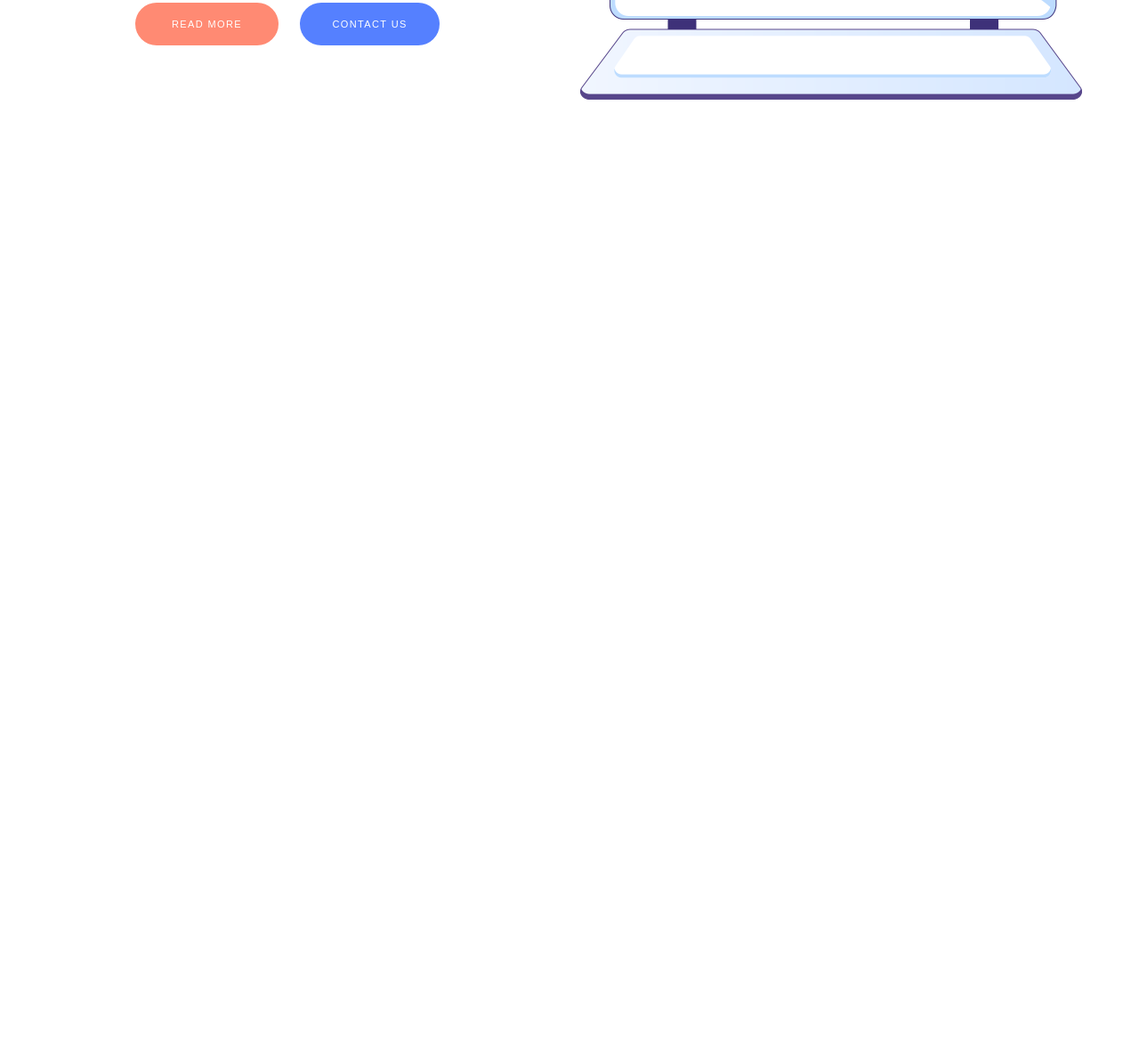
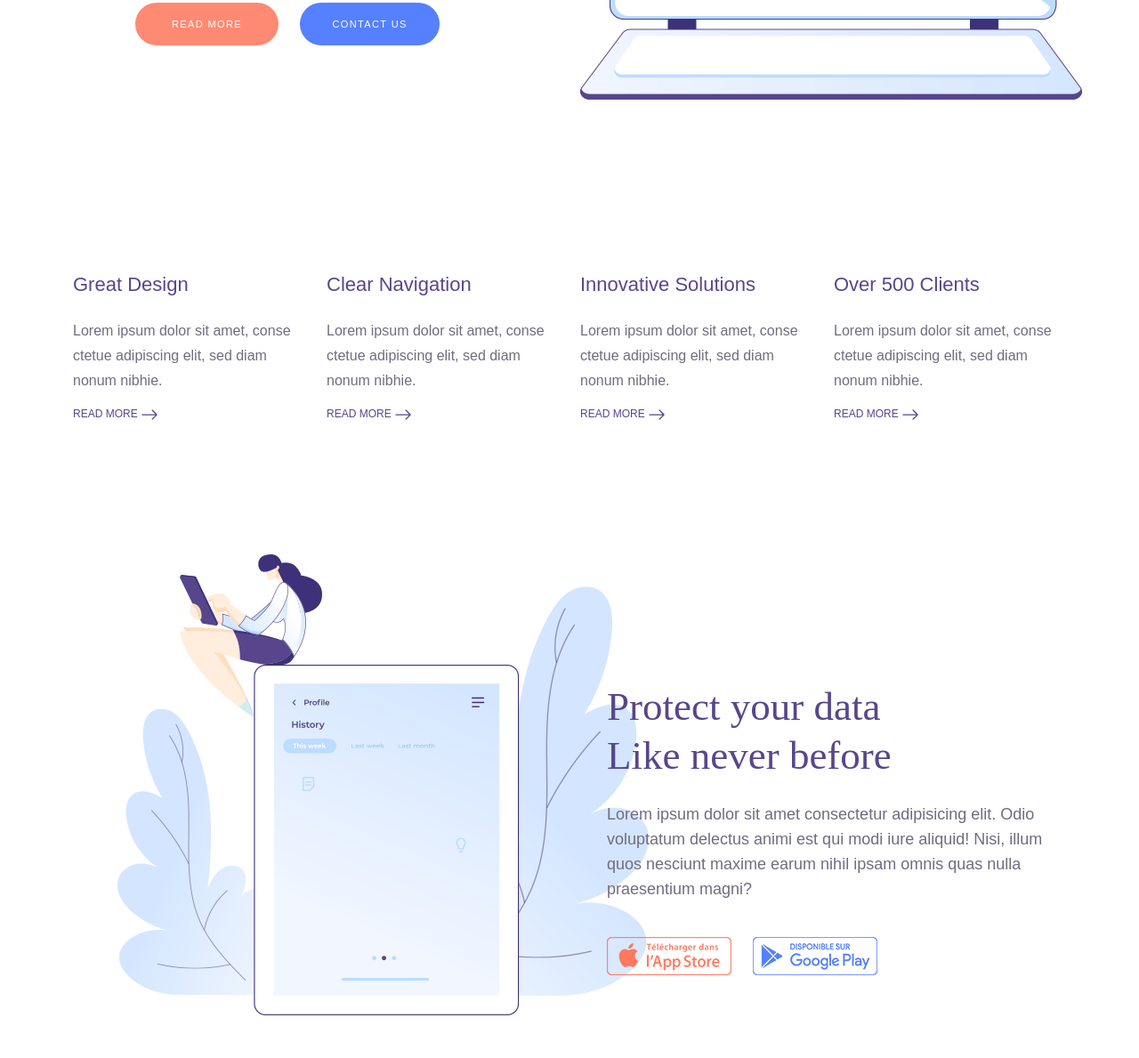
Before and after one commit to salarissa321/project-32, a plain HTML site: page index.html in a window 1280 px wide. Shown: the part 484-1673 px from the top of the page at 89% size. Before the commit the page ends 800 px from the top, so only its background shows below. Drawn offline with nearby package versions, Linux system fonts and the light colour scheme.

Commit message:
add 2 cards

```diff
--- a/css/style.css
+++ b/css/style.css
@@ -137,5 +137,79 @@ text-transform: uppercase;
 box-sizing: border-box;
 text-decoration: none;
 margin-left:20px ;
+}
+
+.myschrift{
+    font-weight: 500;
+    display: block;
+margin: 0;
+color: #58468c;
+font-family: Poppins,sans-serif;
+font-size: 22px;
+line-height: 1.45em;
+}
+
+.mysentence{
+    display: block;
+    margin: 14px 0 0;
+    color: #716c80;
+    font-weight: 300;
+    font-size: 16px;
+}
+
+.myclick{
+    font-size: 12px;
+    padding: 0 !important;
+    color: #58468c;
+    background-color: transparent;
+    border: 0;
+    vertical-align: middle;
+    text-decoration: none;
+}
+
+.myicon{
 
 }
+
+.myfoto{
+    margin-left: 50px;
+}
+
+.myschreiben{
+    z-index: 5;
+font-family: "Poppins";
+height: auto;
+color: rgb(88, 70, 140);
+text-decoration: none;
+white-space: normal;
+width: 601px;
+min-height: 0px;
+min-width: 0px;
+max-height: none;
+max-width: none;
+text-align: inherit;
+line-height: 55px;
+letter-spacing: 0px;
+font-weight: 300;
+font-size: 45px;
+backdrop-filter: none;
+filter: none;
+transform-origin: 50% 50% 0px;
+opacity: 1;
+transform: translate(0px);
+visibility: visible;
+margin-left: 30px;
+}
+
+.myphrase{
+    margin-left: 30px;
+    font-size: 18px;
+}
+
+.mypictuer1{
+    margin-left: 30px;
+}
+
+.mypictuer2{
+margin-left: 20px;
+}
--- a/index.html
+++ b/index.html
@@ -8,7 +8,7 @@
     <link rel="stylesheet" href="css/style.css">
   </head>
   <body>
-
+    <!-- Start Navbar -->
     <div class="container mycontainer pt-4">
         <nav class="navbar navbar-expand-lg mynav">
             <div class="container-fluid">
@@ -53,8 +53,10 @@
             </div>
           </nav>
     </div>
+<!-- End Navbar -->
 
 
+<!-- Start Container -->
     <div class="container py-5">
         <div class="row py-5">
             <div class="col-lg-6 pt-5">
@@ -69,6 +71,67 @@
             </div>
         </div>
     </div>
+<!-- End Container -->
+
+    <!-- Start Container -->
+    <div class="container py-5">
+      <div class="row py-5">
+        <div class="col-lg-3">
+          <h4 class="myschrift">Great Design </h4>
+          <p class="mysentence py-2">Lorem ipsum dolor sit amet, conse ctetue adipiscing elit, sed diam nonum nibhie. </p>
+          <a class="myclick pt-3" href="">READ MORE
+            <svg xmlns="http://www.w3.org/2000/svg" width="20" height="20" fill="currentColor" class="bi bi-arrow-right myicon" viewBox="0 0 16 16">
+              <path fill-rule="evenodd" d="M1 8a.5.5 0 0 1 .5-.5h11.793l-3.147-3.146a.5.5 0 0 1 .708-.708l4 4a.5.5 0 0 1 0 .708l-4 4a.5.5 0 0 1-.708-.708L13.293 8.5H1.5A.5.5 0 0 1 1 8z"/>
+            </svg>
+          </a>
+        </div>
+        <div class="col-lg-3">
+          <h4 class="myschrift">Clear Navigation </h4>
+          <p class="mysentence py-2">Lorem ipsum dolor sit amet, conse ctetue adipiscing elit, sed diam nonum nibhie. </p>
+          <a class="myclick pt-3" href="">READ MORE
+            <svg xmlns="http://www.w3.org/2000/svg" width="20" height="20" fill="currentColor" class="bi bi-arrow-right myicon" viewBox="0 0 16 16">
+              <path fill-rule="evenodd" d="M1 8a.5.5 0 0 1 .5-.5h11.793l-3.147-3.146a.5.5 0 0 1 .708-.708l4 4a.5.5 0 0 1 0 .708l-4 4a.5.5 0 0 1-.708-.708L13.293 8.5H1.5A.5.5 0 0 1 1 8z"/>
+            </svg>
+          </a>
+        </div>
+        <div class="col-lg-3">
+          <h4 class="myschrift">Innovative Solutions  </h4>
+          <p class="mysentence py-2">Lorem ipsum dolor sit amet, conse ctetue adipiscing elit, sed diam nonum nibhie. </p>
+          <a class="myclick pt-3" href="">READ MORE
+            <svg xmlns="http://www.w3.org/2000/svg" width="20" height="20" fill="currentColor" class="bi bi-arrow-right myicon" viewBox="0 0 16 16">
+              <path fill-rule="evenodd" d="M1 8a.5.5 0 0 1 .5-.5h11.793l-3.147-3.146a.5.5 0 0 1 .708-.708l4 4a.5.5 0 0 1 0 .708l-4 4a.5.5 0 0 1-.708-.708L13.293 8.5H1.5A.5.5 0 0 1 1 8z"/>
+            </svg>
+          </a>
+        </div>
+        <div class="col-lg-3">
+          <h4 class="myschrift">Over 500 Clients </h4>
+          <p class="mysentence py-2">Lorem ipsum dolor sit amet, conse ctetue adipiscing elit, sed diam nonum nibhie. </p>
+          <a class="myclick pt-3" href="">READ MORE
+            <svg xmlns="http://www.w3.org/2000/svg" width="20" height="20" fill="currentColor" class="bi bi-arrow-right myicon" viewBox="0 0 16 16">
+              <path fill-rule="evenodd" d="M1 8a.5.5 0 0 1 .5-.5h11.793l-3.147-3.146a.5.5 0 0 1 .708-.708l4 4a.5.5 0 0 1 0 .708l-4 4a.5.5 0 0 1-.708-.708L13.293 8.5H1.5A.5.5 0 0 1 1 8z"/>
+            </svg>
+          </a>
+        </div>
+      </div>
+    </div>
+    <!-- End Container -->
+
+
+    <!-- Start Container -->
+
+    <div class="container py-5">
+      <div class="row">
+        <div class="col-lg-6">
+          <img class="myfoto" src="Images/h14-rev2-img-3-2.png" alt="">
+        </div>
+        <div class="col-lg-6 pt-5 mt-5">
+          <h3 class="myschreiben pt-5">Protect your data <br>Like never before</h3>
+          <p class="myphrase my-4">Lorem ipsum dolor sit amet consectetur adipisicing elit. Odio voluptatum delectus animi est qui modi iure aliquid! Nisi, illum quos nesciunt maxime earum nihil ipsam omnis quas nulla praesentium magni?</p>
+          <img class="mypictuer1 mt-3" src="Images/frame-button-1.png" alt="">
+          <img class="mypictuer2 mt-3" src="Images/frame-button-2.png" alt="">
+        </div>
+      </div>
+    </div>
     <script src="https://cdn.jsdelivr.net/npm/bootstrap@5.2.3/dist/js/bootstrap.bundle.min.js" integrity="sha384-kenU1KFdBIe4zVF0s0G1M5b4hcpxyD9F7jL+jjXkk+Q2h455rYXK/7HAuoJl+0I4" crossorigin="anonymous"></script>
   </body>
 </html>
```
Also changed, not shown: Images/frame-button-1.png (added), Images/frame-button-2.png (added), Images/h14-rev2-img-2.png (added), Images/h14-rev2-img-3-2.png (added).
